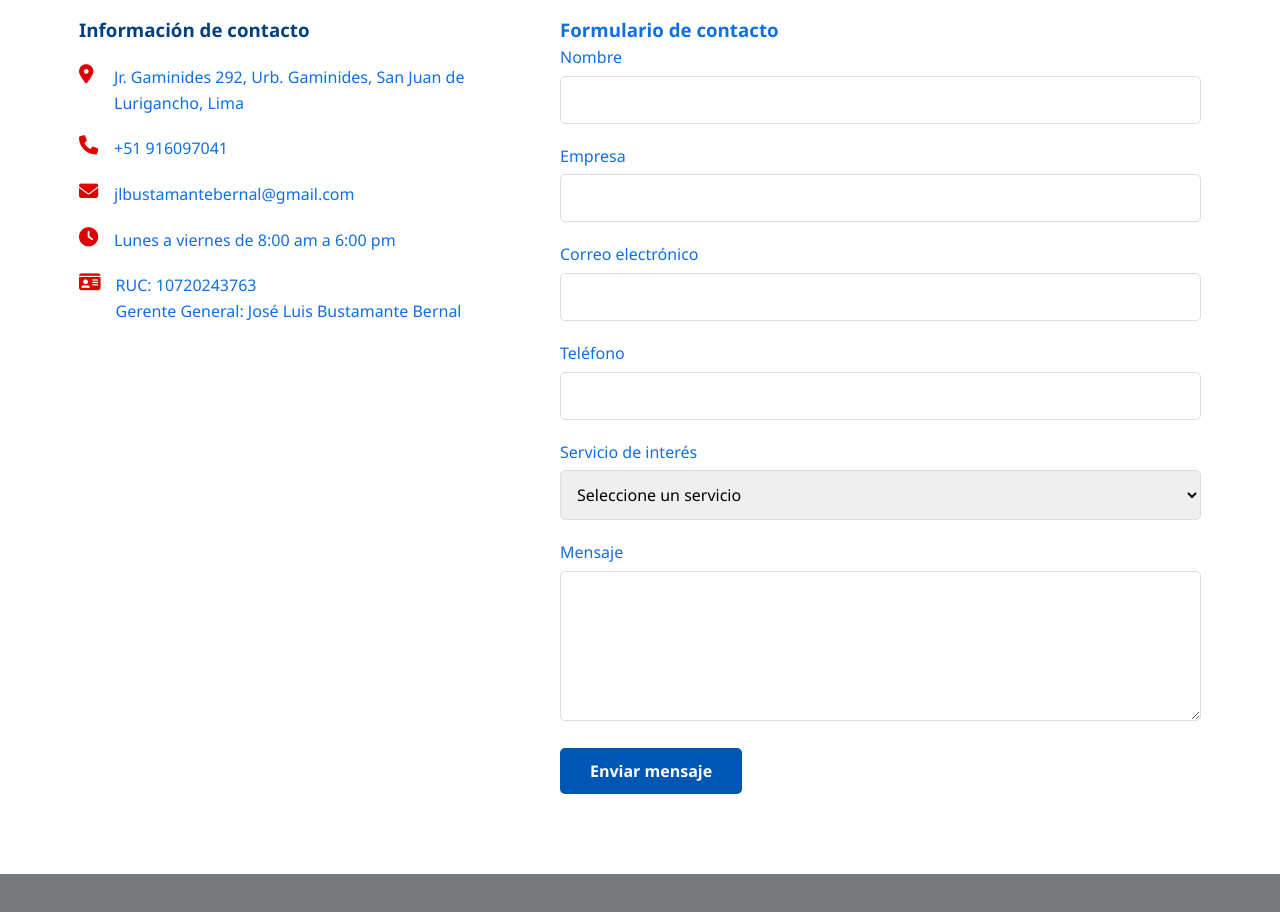
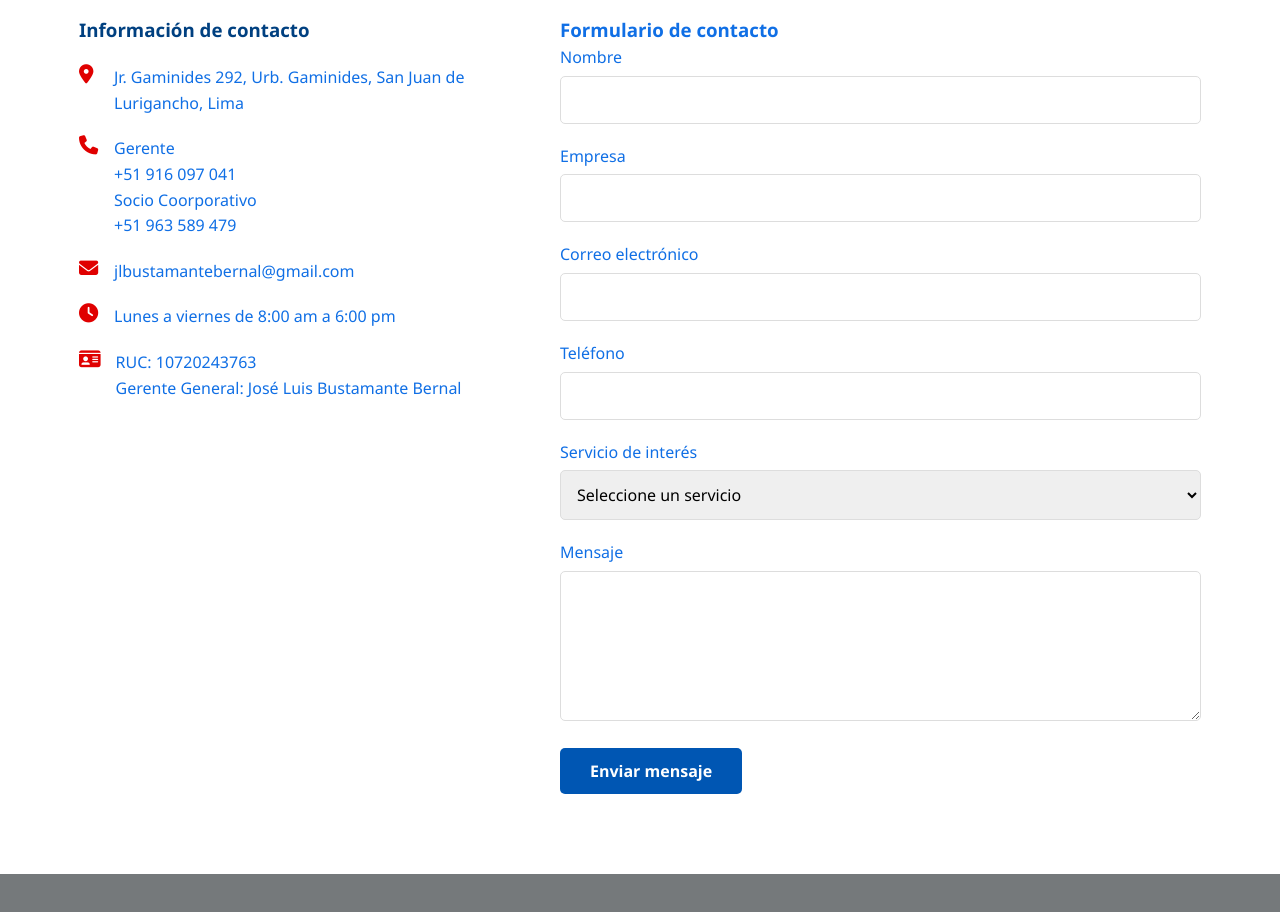
Before and after one commit to Yheyson-C6/beta0, a plain HTML site: page index.html in a window 1280 px wide. Shown: the part 5760-6672 px from the top of the page. Drawn offline with Linux system fonts and the light colour scheme; a script that the page names is missing.

Commit message:
Update index.html

```diff
--- a/index.html
+++ b/index.html
@@ -4,6 +4,7 @@
         <meta charset="UTF-8">
         <meta name="viewport" content="width=device-width, initial-scale=1.0">
         <title>Soluciones PELA - Mantenimiento e Instalaciones en Servicios Generales</title>
+        <link rel="icon" href="imagenes Soluciones PELA\Logo.jpg" type ="image/x-icon">
         <style>
             :root {
                 --primary-color: #0056b3;
@@ -748,7 +749,12 @@
                         <div class="contact-detail">
                             <i class="fas fa-phone"></i>
                             <div>
-                                <p>+51 916097041</p>
+                                <p>Gerente</p>
+                                <p>+51 916 097 041</p>
+                                <p>  </p>
+                                <p>Socio Coorporativo</p>
+                                <p>+51 963 589 479</p>
+                                <p></p>
                             </div>
                         </div>
                         <div class="contact-detail">
```
